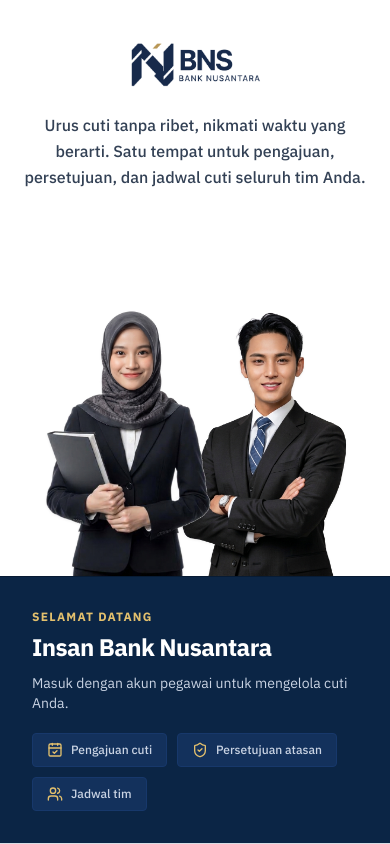
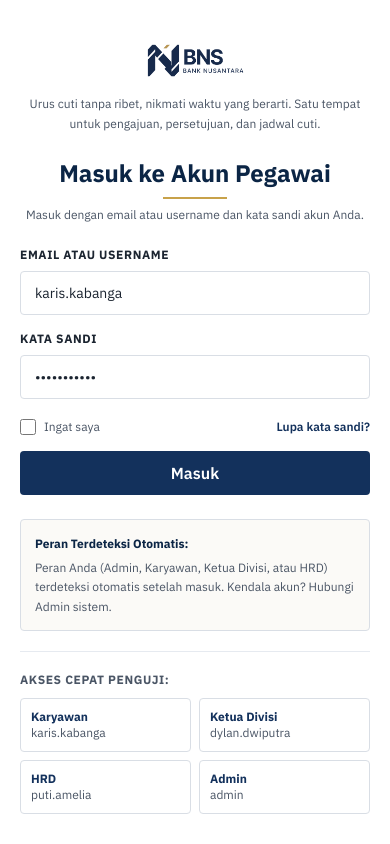
Before and after one commit to putiamelia/FINAL-WEB-2026_SISTEM-MANAJEMEN-KARYAWAN-CUTI, a Next.js app: page / in a window 390 px wide. Shown: the top 844 px of the page. Built offline with nearby package versions, Linux system fonts and the light colour scheme.

Commit message:
feat(responsive): optimize layouts for mobile phones, tablets, and split-screen laptops

```diff
--- a/app/admin/dashboard/page.jsx
+++ b/app/admin/dashboard/page.jsx
@@ -122,7 +122,7 @@ export default function AdminDashboard() {
           </div>
 
           <div className="overflow-x-auto">
-            <table className="w-full text-left border-collapse">
+            <table className="w-full text-left border-collapse min-w-[500px]">
               <thead>
                 <tr>
                   <th className="table-header">Nama Pegawai</th>
@@ -182,7 +182,7 @@ export default function AdminDashboard() {
           </div>
 
           <div className="overflow-x-auto">
-            <table className="w-full text-left border-collapse">
+            <table className="w-full text-left border-collapse min-w-[500px]">
               <thead>
                 <tr>
                   <th className="table-header">Nama Divisi</th>
--- a/app/hrd/dashboard/page.jsx
+++ b/app/hrd/dashboard/page.jsx
@@ -138,7 +138,7 @@ export default function HrdDashboard() {
             </div>
 
             <div className="overflow-x-auto">
-              <table className="w-full text-left border-collapse">
+              <table className="w-full text-left border-collapse min-w-[550px]">
                 <thead>
                   <tr>
                     <th className="table-header">Nama Divisi</th>
--- a/app/ketua/dashboard/page.jsx
+++ b/app/ketua/dashboard/page.jsx
@@ -118,7 +118,7 @@ export default function KetuaDashboard() {
           </div>
 
           <div className="overflow-x-auto">
-            <table className="w-full text-left border-collapse">
+            <table className="w-full text-left border-collapse min-w-[500px]">
               <thead>
                 <tr>
                   <th className="table-header">Pegawai</th>
--- a/app/page.jsx
+++ b/app/page.jsx
@@ -57,12 +57,12 @@ export default function LoginPage() {
   }
 
   return (
-    <main className="min-h-screen w-full bg-white flex flex-col lg:grid lg:grid-cols-12">
-      {/* Kolom Kiri: Branding & Visual BNS Bank Nusantara (Full Height) */}
-      <div className="lg:col-span-7 flex flex-col justify-between bg-white border-b lg:border-b-0 lg:border-r border-[#D9DEE5] min-h-screen lg:min-h-full">
-        {/* Bagian Atas: Logo, Tagline, dan Foto Karyawan Besar */}
+    <main className="min-h-screen w-full bg-white flex flex-col lg:grid lg:grid-cols-12 overflow-x-hidden">
+      {/* Kolom Kiri: Branding & Visual BNS Bank Nusantara (Desktop 7 cols / Mobile & Tablet stacked di bawah) */}
+      <div className="order-2 lg:order-1 lg:col-span-7 flex flex-col justify-between bg-white border-t lg:border-t-0 lg:border-r border-[#D9DEE5] lg:min-h-screen">
+        {/* Bagian Atas: Logo, Tagline, dan Foto Karyawan Besar (Tampil di Desktop / Layar Lebar) */}
         <div className="pt-8 sm:pt-12 px-6 sm:px-12 text-center flex-1 flex flex-col justify-between">
-          <div>
+          <div className="hidden lg:block">
             {/* Logo BNS bersih tanpa kotak garis luar, berlatar putih murni */}
             <div className="mb-4 sm:mb-5">
               <img
@@ -76,8 +76,8 @@ export default function LoginPage() {
             </p>
           </div>
 
-          {/* Foto Karyawan BNS: Ukuran besar, posisi pas di atas banner biru yang dinaikkan */}
-          <div className="mt-6 flex items-end justify-center -space-x-10 sm:-space-x-16 px-4 overflow-hidden pt-4">
+          {/* Foto Karyawan BNS: Ukuran besar, tampil penuh di layar desktop/laptop */}
+          <div className="hidden lg:flex items-end justify-center -space-x-10 sm:-space-x-16 px-4 overflow-hidden pt-4">
             <div className="w-56 sm:w-72 md:w-80 lg:w-96 h-80 sm:h-96 md:h-[430px] lg:h-[470px] relative z-10 flex items-end justify-center">
               <img
                 src="/assets/foto-karyawan.png"
@@ -95,45 +95,57 @@ export default function LoginPage() {
           </div>
         </div>
 
-        {/* Bagian Bawah: Navy Banner Selamat Datang (Dinaikkan ke atas sedikit dengan tinggi & padding proporsional) */}
-        <div className="bg-[#0B2545] p-8 sm:p-10 lg:p-12 text-white border-t border-[#081B33]">
+        {/* Bagian Bawah: Navy Banner Selamat Datang */}
+        <div className="bg-[#0B2545] p-6 sm:p-8 lg:p-12 text-white border-t border-[#081B33]">
           <div className="text-xs sm:text-sm font-bold text-[#E3C06D] tracking-widest uppercase mb-1.5">
             Selamat Datang
           </div>
-          <h1 className="text-2xl sm:text-3xl font-extrabold tracking-tight text-white mb-2.5">
+          <h1 className="text-xl sm:text-2xl lg:text-3xl font-extrabold tracking-tight text-white mb-2">
             Insan Bank Nusantara
           </h1>
-          <p className="text-sm sm:text-base text-[#C9D3E3] mb-5">
+          <p className="text-xs sm:text-sm lg:text-base text-[#C9D3E3] mb-4 lg:mb-5">
             Masuk dengan akun pegawai untuk mengelola cuti Anda.
           </p>
 
           {/* Feature Chips */}
-          <div className="flex flex-wrap gap-2.5 text-xs sm:text-sm">
-            <div className="flex items-center gap-2 px-3.5 py-2 rounded bg-[#13315C] text-[#C9D3E3] border border-[#17386B] font-medium">
-              <CalendarCheck className="w-4 h-4 text-[#E3C06D]" aria-hidden="true" />
+          <div className="flex flex-wrap gap-2 sm:gap-2.5 text-xs sm:text-sm">
+            <div className="flex items-center gap-2 px-3 py-1.5 sm:px-3.5 sm:py-2 rounded bg-[#13315C] text-[#C9D3E3] border border-[#17386B] font-medium">
+              <CalendarCheck className="w-3.5 h-3.5 sm:w-4 sm:h-4 text-[#E3C06D]" aria-hidden="true" />
               <span>Pengajuan cuti</span>
             </div>
-            <div className="flex items-center gap-2 px-3.5 py-2 rounded bg-[#13315C] text-[#C9D3E3] border border-[#17386B] font-medium">
-              <ShieldCheck className="w-4 h-4 text-[#E3C06D]" aria-hidden="true" />
+            <div className="flex items-center gap-2 px-3 py-1.5 sm:px-3.5 sm:py-2 rounded bg-[#13315C] text-[#C9D3E3] border border-[#17386B] font-medium">
+              <ShieldCheck className="w-3.5 h-3.5 sm:w-4 sm:h-4 text-[#E3C06D]" aria-hidden="true" />
               <span>Persetujuan atasan</span>
             </div>
-            <div className="flex items-center gap-2 px-3.5 py-2 rounded bg-[#13315C] text-[#C9D3E3] border border-[#17386B] font-medium">
-              <Users className="w-4 h-4 text-[#E3C06D]" aria-hidden="true" />
+            <div className="flex items-center gap-2 px-3 py-1.5 sm:px-3.5 sm:py-2 rounded bg-[#13315C] text-[#C9D3E3] border border-[#17386B] font-medium">
+              <Users className="w-3.5 h-3.5 sm:w-4 sm:h-4 text-[#E3C06D]" aria-hidden="true" />
               <span>Jadwal tim</span>
             </div>
           </div>
         </div>
       </div>
 
-      {/* Kolom Kanan: Formulir Login (Full Height) */}
-      <div className="lg:col-span-5 p-8 sm:p-12 lg:p-12 xl:p-16 flex flex-col justify-between bg-white min-h-screen lg:min-h-full">
-        <div className="max-w-md w-full mx-auto my-auto py-6">
-          <div className="text-center mb-8">
+      {/* Kolom Kanan: Formulir Login (Tampil di atas saat mobile/tablet agar langsung bisa login) */}
+      <div className="order-1 lg:order-2 lg:col-span-5 p-5 sm:p-10 lg:p-12 xl:p-16 flex flex-col justify-between bg-white lg:min-h-screen">
+        <div className="max-w-md w-full mx-auto my-auto py-4 sm:py-6">
+          {/* Header Mobile / Tablet: Logo BNS tampil di atas form saat layar kecil/tablet */}
+          <div className="lg:hidden text-center mb-6">
+            <img
+              src="/assets/logo-bns.png"
+              alt="Bank Nusantara Logo"
+              className="h-12 sm:h-14 w-auto mx-auto object-contain mb-2.5"
+            />
+            <p className="text-xs sm:text-sm text-[#4A5565] max-w-sm mx-auto leading-relaxed">
+              Urus cuti tanpa ribet, nikmati waktu yang berarti. Satu tempat untuk pengajuan, persetujuan, dan jadwal cuti.
+            </p>
+          </div>
+
+          <div className="text-center mb-6 sm:mb-8">
             <h2 className="text-2xl sm:text-3xl font-extrabold text-[#0B2545]">
               Masuk ke Akun Pegawai
             </h2>
-            <div className="w-16 h-0.5 bg-[#C8A24A] mx-auto mt-2.5 mb-3"></div>
-            <p className="text-sm text-[#4A5565]">
+            <div className="w-16 h-0.5 bg-[#C8A24A] mx-auto mt-2 mb-2 sm:mb-2.5"></div>
+            <p className="text-xs sm:text-sm text-[#4A5565]">
               Masuk dengan email atau username dan kata sandi akun Anda.
             </p>
           </div>
@@ -159,8 +171,8 @@ export default function LoginPage() {
                 required
                 value={identifier}
                 onChange={(e) => setIdentifier(e.target.value)}
-                placeholder="Contoh: rina.maharani"
-                className="input-field h-11 sm:h-12 text-sm sm:text-base px-3.5"
+                placeholder="Contoh: karis.kabanga"
+                className="input-field h-11 sm:h-12 text-sm sm:text-base px-3.5 w-full"
               />
             </div>
 
@@ -178,7 +190,7 @@ export default function LoginPage() {
                 value={password}
                 onChange={(e) => setPassword(e.target.value)}
                 placeholder="••••••••••••"
-                className="input-field h-11 sm:h-12 text-sm sm:text-base px-3.5"
+                className="input-field h-11 sm:h-12 text-sm sm:text-base px-3.5 w-full"
               />
             </div>
 
@@ -190,7 +202,7 @@ export default function LoginPage() {
                   onChange={(e) => setRememberMe(e.target.checked)}
                   className="w-4 h-4 text-[#13315C] rounded border-[#D9DEE5] focus:ring-[#13315C]"
                 />
-                <span>Ingat saya di perangkat ini</span>
+                <span>Ingat saya</span>
               </label>
               <button
                 type="button"
--- a/components/DashboardLayout.jsx
+++ b/components/DashboardLayout.jsx
@@ -44,14 +44,14 @@ export default function DashboardLayout({ children, breadcrumbs = [] }) {
   if (!user) return null;
 
   return (
-    <div className="min-h-screen bg-[#F1F3F6] flex">
+    <div className="min-h-screen bg-[#F1F3F6] flex flex-col lg:flex-row">
       {/* Sidebar Navigation */}
       <Sidebar user={user} />
 
       {/* Main Content Area */}
-      <div className="flex-1 flex flex-col min-w-0">
+      <div className="flex-1 flex flex-col min-w-0 overflow-x-hidden">
         <Topbar breadcrumbs={breadcrumbs} user={user} />
-        <main className="flex-1 p-6 lg:p-8 max-w-7xl w-full mx-auto">
+        <main className="flex-1 p-3.5 sm:p-6 lg:p-8 max-w-7xl w-full mx-auto">
           {children}
         </main>
       </div>
--- a/components/Sidebar.jsx
+++ b/components/Sidebar.jsx
@@ -206,18 +206,21 @@ export default function Sidebar({ user }) {
   return (
     <>
       {/* Mobile top trigger bar */}
-      <div className="lg:hidden flex items-center justify-between bg-[#0B2545] text-white px-4 py-3 border-b border-[#13315C]">
-        <div className="flex items-center gap-2">
-          <img src="/assets/logo-bns.png" alt="BNS" className="h-6 w-auto bg-[#FBFAF7] p-1 rounded" />
-          <span className="font-semibold text-sm">e-Cuti BNS</span>
+      <div className="lg:hidden flex items-center justify-between bg-[#0B2545] text-white px-4 py-3 border-b border-[#13315C] sticky top-0 z-40 w-full shadow-sm">
+        <div className="flex items-center gap-2.5">
+          <img src="/assets/logo-bns.png" alt="BNS" className="h-7 w-auto bg-white p-1 rounded" />
+          <div>
+            <span className="font-bold text-sm block leading-tight text-white">Bank Nusantara</span>
+            <span className="text-[10px] text-[#C9D3E3] block leading-tight">e-Cuti Karyawan</span>
+          </div>
         </div>
         <button
           type="button"
           onClick={() => setMobileOpen(!mobileOpen)}
-          className="p-2 rounded hover:bg-[#13315C] text-white"
+          className="p-2 rounded hover:bg-[#13315C] text-white focus:outline-none focus:ring-2 focus:ring-[#C8A24A]"
           aria-label={mobileOpen ? 'Tutup menu' : 'Buka menu'}
         >
-          {mobileOpen ? <X className="w-6 h-6" /> : <Menu className="w-6 h-6" />}
+          {mobileOpen ? <X className="w-6 h-6 text-[#E3C06D]" /> : <Menu className="w-6 h-6" />}
         </button>
       </div>
 
@@ -232,11 +235,11 @@ export default function Sidebar({ user }) {
       {mobileOpen && (
         <div className="lg:hidden fixed inset-0 z-50 flex">
           <div
-            className="fixed inset-0 bg-black/50"
+            className="fixed inset-0 bg-black/60 backdrop-blur-sm"
             onClick={() => setMobileOpen(false)}
             aria-hidden="true"
           />
-          <div className="relative w-[280px] max-w-full h-full z-10">
+          <div className="relative w-[280px] max-w-[85vw] h-full z-10 shadow-2xl">
             {sidebarContent}
           </div>
         </div>
```
Also changed, not shown: app/karyawan/dashboard/page.jsx (+5 -5 lines), components/StatCard.jsx (+6 -6 lines), components/Topbar.jsx (+12 -12 lines).
